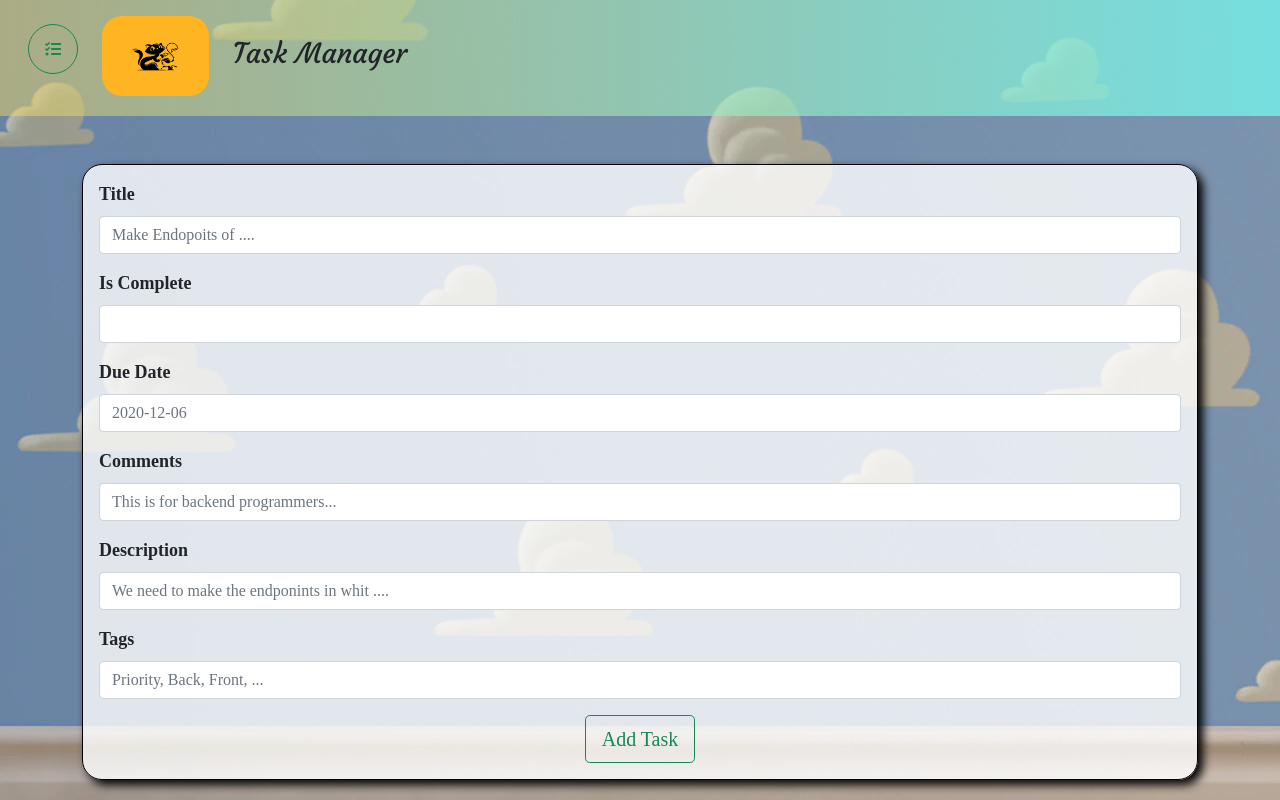
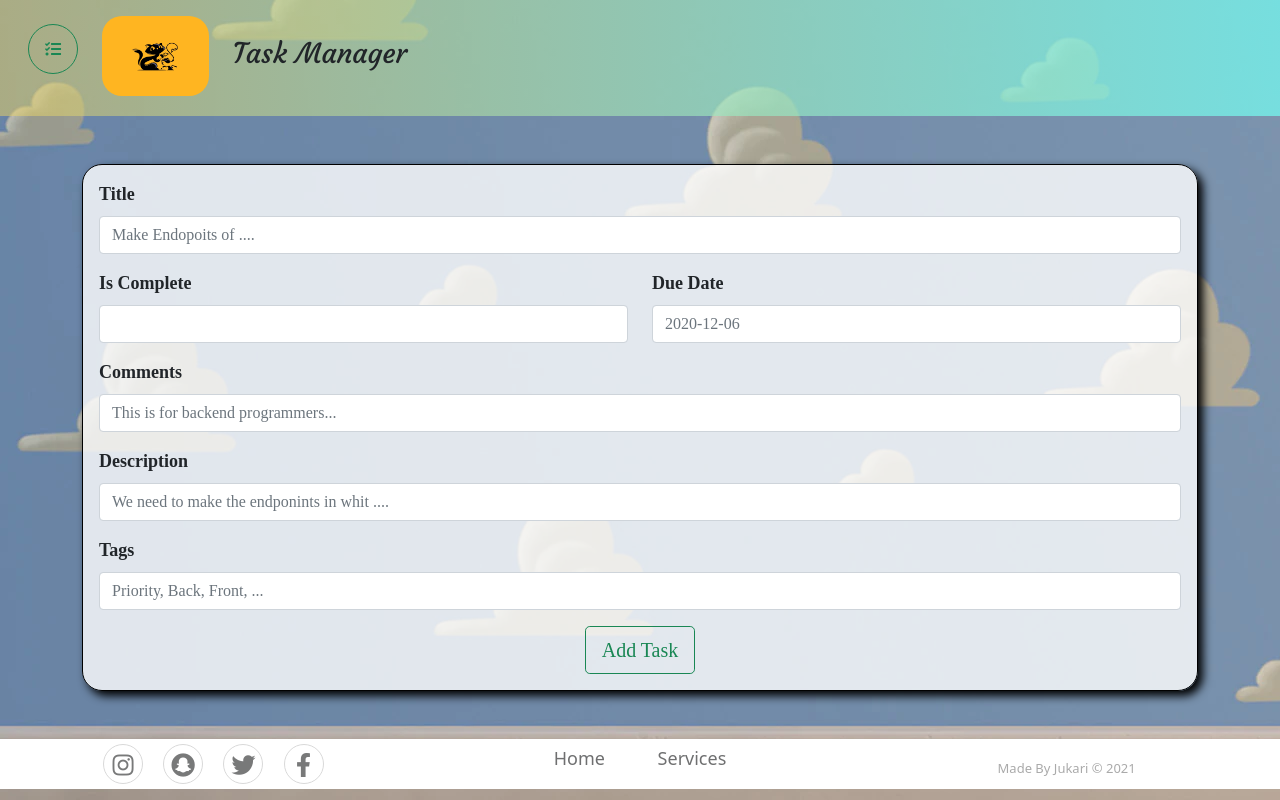
Before and after one commit to jukadios/Task-Manager, an Angular app: page /add in a window 1280 px wide. Built offline with nearby package versions, Linux system fonts and the light colour scheme.

Commit message:
Done with everuthing, I like it

```diff
--- a/src/app/pages/add-task/add-task.component.html
+++ b/src/app/pages/add-task/add-task.component.html
@@ -1,5 +1,5 @@
 <!-- Clase form style propia, animacion de animated.css y ngForm es una propiedad de angular para formularios -->
-<div class="form-style animate__animated animate__fadeInUp" ngForm>
+<div class="form-style animate__animated animate__fadeInUp mb-5" ngForm>
 
   <!-- clase de bootstrap para el padding  -->
   <form class="p-3">
@@ -12,8 +12,8 @@
       <input type="text" class="form-control" name="titulo" [(ngModel)]="task.title" placeholder="Make Endopoits of ...." required>
     </div>
 
-    <!-- clase de form-group de bootstrap y mb margin inferior de bootstrap -->
-    <div class="form-group mb-3">
+    <div class="row">
+      <div class="col-6 form-group mb-3">
         <!-- form-label clase de bootstrap -->
         <label class="form-label">Is Complete</label>
         <!-- clase de form control clase de bootstrap, el ngModel es para conectar con el objeto que tengo en ts y se necesita poneerle name -->
@@ -24,12 +24,14 @@
       </div>
 
       <!-- clase de form-group de bootstrap y mb margin inferior de bootstrap -->
-    <div class="form-group mb-3">
+      <div class="col-6 form-group mb-3">
           <!-- form-label clase de bootstrap -->
           <label class="form-label">Due Date</label>
           <!-- clase de form control clase de bootstrap, el ngModel es para conectar con el objeto que tengo en ts y se necesita poneerle name -->
           <input type="text" class="form-control" name="due_date" [(ngModel)]="this.task.due_date" placeholder="2020-12-06" required>
       </div>
+    </div>
+    <!-- clase de form-group de bootstrap y mb margin inferior de bootstrap -->
 
     <!-- clase de form-group de bootstrap y mb margin inferior de bootstrap -->
     <div class="form-group mb-3">
--- a/src/app/pages/see-task/see-task.component.html
+++ b/src/app/pages/see-task/see-task.component.html
@@ -5,7 +5,7 @@
 </div>
 
 <!-- Clase form style propia, animacion de animated.css y ngForm es una propiedad de angular para formularios -->
-<div class="form-style animate__animated animate__fadeInUp" ngForm>
+<div class="form-style animate__animated animate__fadeInUp mb-5" ngForm>
 
   <!-- clase de bootstrap para el padding  -->
   <h3 class="my-3 text-center ">Edit Task</h3>
@@ -20,7 +20,8 @@
       <input type="text" class="form-control" name="titulo" [(ngModel)]="task.title" placeholder="Make Endopoits of ...." required>
     </div>
 
-      <div class="form-group mb-3">
+    <div class="row">
+      <div class="col-6 form-group mb-3">
         <!-- form-label clase de bootstrap -->
         <label class="form-label">Is Complete</label>
         <!-- clase de form control clase de bootstrap, el ngModel es para conectar con el objeto que tengo en ts y se necesita poneerle name -->
@@ -30,11 +31,12 @@
         </select>
       </div>
 
-      <div class="form-group mb-3">
+      <div class="col-6 form-group mb-3">
           <!-- form-label clase de bootstrap -->
           <label class="form-label">Due Date</label>
           <!-- clase de form control clase de bootstrap, el ngModel es para conectar con el objeto que tengo en ts y se necesita poneerle name -->
           <input type="text" class="form-control" name="due_date" [(ngModel)]="this.task.due_date" placeholder="2020-12-06" required>
+      </div>
     </div>
 
     <div class="form-group mb-3">
@@ -64,5 +66,4 @@
     </div>
 
   </form>
-
 </div>
--- a/src/index.html
+++ b/src/index.html
@@ -24,6 +24,27 @@
   <!-- Se muestra todo en el root -->
   <app-root></app-root>
 
+  <!-- Pie de pagina con algo de informacion -->
+  <div class="footer-basic">
+    <footer class="container-fluid">
+      <div class="row">
+        <!-- Iconos de redes sociales pero no estan linkeadas a nada -->
+        <div class="social col-4 align-middle">
+          <a href="#"><i class="fab fa-instagram"></i></a>
+          <a href="#"><i class="fab  fa-snapchat"></i></a>
+          <a href="#"><i class="fab fa-twitter"></i></a>
+          <a href="#"><i class="fab fa-facebook-f"></i></a>
+        </div>
+        <ul class="list-inline col-4 align-middle">
+          <!-- Lista de links de muestra, no tienen ruta de direccion -->
+            <li class="list-inline-item me-5"><a href="#">Home</a></li>
+            <li class="list-inline-item"><a href="#">Services</a></li>
+        </ul>
+        <!-- parrafo de copyright -->
+        <p class="copyright col-4">Made By Jukari © 2021</p>
+      </div>
+    </footer>
+  </div>
 
   <!-- Scripts de bootstrap para usar los elementos que usan popper y jqeury -->
   <script src="https://cdn.jsdelivr.net/npm/@popperjs/core@2.9.2/dist/umd/popper.min.js" integrity="sha384-IQsoLXl5PILFhosVNubq5LC7Qb9DXgDA9i+tQ8Zj3iwWAwPtgFTxbJ8NT4GN1R8p" crossorigin="anonymous"></script>
--- a/src/styles.css
+++ b/src/styles.css
@@ -1,5 +1,69 @@
 /* You can add global styles to this file, and also import other style files */
-
+/*Imagen de fondo para que no se vea tan vacio*/
 .style{
     background-image: url(./assets/Img/back1.webp);
 }
+
+/* Estilo de dondo de pie de pagina */
+.footer-basic {
+    padding:5px 0;
+    background-color:#ffffff;
+    color:#4b4c4d;
+    width: 100%;
+}
+
+/* Estilos de la lista general */
+.footer-basic ul {
+padding:0;
+list-style:none;
+text-align:center;
+font-size:18px;
+line-height:1.6;
+margin-bottom:0;
+}
+
+/* Estilos de cada link de la lista */
+.footer-basic ul a {
+color:inherit;
+text-decoration:none;
+opacity:0.8;
+}
+
+/* Estilo de cuando se pone el cursor arriba de un link */
+.footer-basic ul a:hover {
+opacity:1;
+}
+
+/* Acomodo de los iconos de redes sociales */
+.footer-basic .social {
+text-align:center;
+align-items: center;
+}
+
+/* Tamaño y estilo de letra de y forma en que se muestran los iconos de redes sociales */
+.footer-basic .social > a {
+font-size:24px;
+width:40px;
+height:40px;
+line-height:40px;
+display:inline-block;
+border-radius:50%;
+border:1px solid #ccc;
+margin:0 8px;
+color:inherit;
+opacity:0.75;
+}
+
+/* opacidad cuando se pone el cursor sobre un icono de redes sociales */
+.footer-basic .social > a:hover {
+opacity:0.9;
+}
+
+/* Estilos de el copyright del footer */
+.footer-basic .copyright {
+margin-top:15px;
+text-align:center;
+font-size:13px;
+color:#aaa;
+margin-bottom:0;
+}
```
Lines whose indentation alone changed are shown as unchanged.
